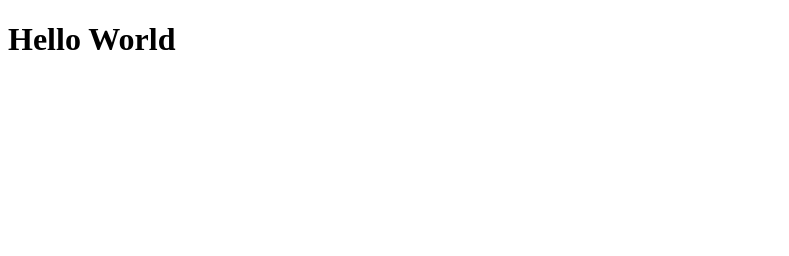
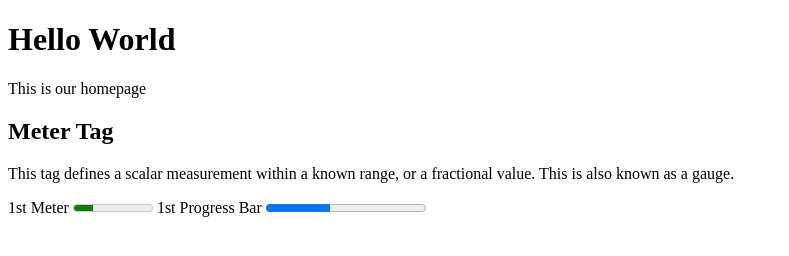
Before and after one commit to Learningfed/html, a plain HTML site: page index.html in a window 1280 px wide. Shown: the whole page, without its empty margins (0-789 px from the left). Drawn offline with Linux system fonts and the light colour scheme.

Commit message:
Update index.html

```diff
--- a/index.html
+++ b/index.html
@@ -3,7 +3,21 @@
 <head>
   <title>index</title>
  </head>
+
   <body>
     <h1>Hello World</h1>
+
+    <p>This is our homepage</p>
+
+    <h2>Meter Tag</h2>
+
+      <p>This tag defines a scalar measurement within a known range, or a fractional value. This is also known as a gauge.</p>
+
+      <label for="1st-Meter">1st Meter</label>
+      <meter id="1st-Meter" min="0" max="100" value="25">25%</meter>
+
+      <label for="1st-Progress">1st Progress Bar</label>
+      <progress id="1st-Progress" max="100" value="40">40%</progress>
   </body>
+
 </html>
```
